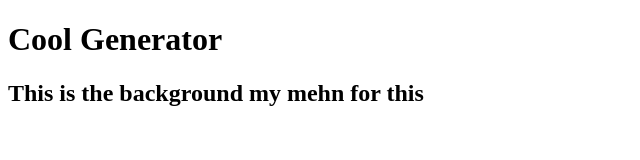
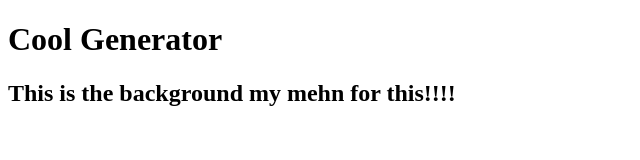
Before and after one commit to jmreguyal/backgroundgenerator, a plain HTML site: page index.html in a window 1280 px wide. Shown: the full height of the page, 0-640 px from the left. Drawn offline with Linux system fonts and the light colour scheme.

```diff
--- a/index.html
+++ b/index.html
@@ -5,6 +5,6 @@
 </head>
 <body>
 	<h1>Cool Generator</h1>
-	<h2>This is the background my mehn for this</h2>
+	<h2>This is the background my mehn for this!!!!</h2>
 </body>
 </html>
```
